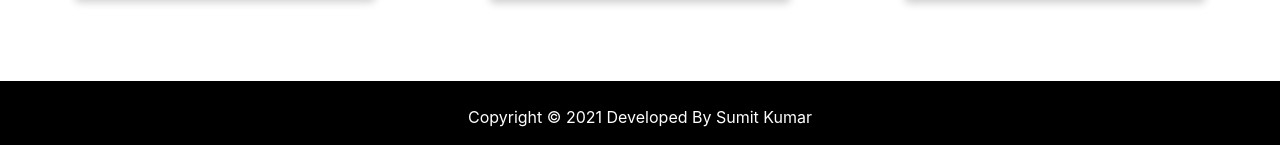
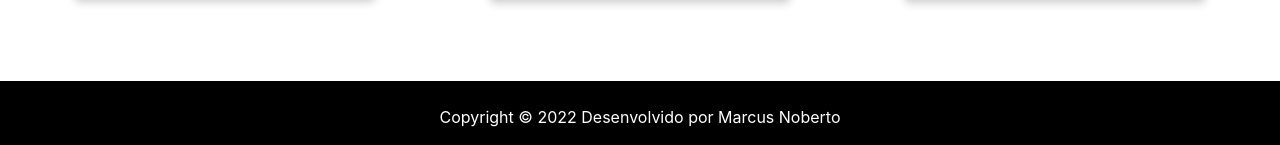
Before and after one commit to MarcusNoberto/Hospital_System, a Django app: page / in a window 1280 px wide. Shown: the part 1067-1212 px from the top of the page. Run offline with Django 3.2, Linux system fonts and the light colour scheme; some libraries are stand-ins or nearby versions.

Commit message:
adjusting templates

```diff
--- a/HospitalManagementSystem/urls.py
+++ b/HospitalManagementSystem/urls.py
@@ -25,7 +25,7 @@ urlpatterns = [
     path('adminlogin', LoginView.as_view(template_name='hospital/adminlogin.html')),
     path('doctorlogin', LoginView.as_view(template_name='hospital/doctorlogin.html')),
     path('patientlogin', LoginView.as_view(template_name='hospital/patientlogin.html')),
-
+    path('accounts/profile/', views.admin_dashboard_view),
 
     path('afterlogin', views.afterlogin_view,name='afterlogin'),
     path('logout', LogoutView.as_view(template_name='hospital/index.html'),name='logout'),
--- a/app/models.py
+++ b/app/models.py
@@ -75,8 +75,3 @@ class PatientDischargeDetails(models.Model):
     doctorFee=models.PositiveIntegerField(null=False)
     OtherCharge=models.PositiveIntegerField(null=False)
     total=models.PositiveIntegerField(null=False)
-
-
-#Developed By : sumit kumar
-#facebook : fb.com/sumit.luv
-#Youtube :youtube.com/lazycoders
--- a/app/views.py
+++ b/app/views.py
@@ -16,21 +16,21 @@ def home_view(request):
     return render(request, 'hospital/index.html')
 
 
-# for showing signup/login button for admin(by sumit)
+# for showing signup/login button for admin
 def adminclick_view(request):
     if request.user.is_authenticated:
         return HttpResponseRedirect('afterlogin')
     return render(request, 'hospital/adminclick.html')
 
 
-# for showing signup/login button for doctor(by sumit)
+# for showing signup/login button for doctor
 def doctorclick_view(request):
     if request.user.is_authenticated:
         return HttpResponseRedirect('afterlogin')
     return render(request, 'hospital/doctorclick.html')
 
 
-# for showing signup/login button for patient(by sumit)
+# for showing signup/login button for patient
 def patientclick_view(request):
     if request.user.is_authenticated:
         return HttpResponseRedirect('afterlogin')
@@ -92,7 +92,7 @@ def patient_signup_view(request):
     return render(request, 'hospital/patientsignup.html', context=mydict)
 
 
-# -----------for checking user is doctor , patient or admin(by sumit)
+# -----------for checking user is doctor , patient or admin
 def is_admin(user):
     return user.groups.filter(name='ADMIN').exists()
 
@@ -108,6 +108,7 @@ def is_patient(user):
 # ---------AFTER ENTERING CREDENTIALS WE CHECK WHETHER USERNAME AND PASSWORD IS OF ADMIN,DOCTOR OR PATIENT
 def afterlogin_view(request):
     if is_admin(request.user):
+        print('entrou aqui')
         return redirect('admin-dashboard')
     elif is_doctor(request.user):
         accountapproval = models.Doctor.objects.all().filter(user_id=request.user.id, status=True)
@@ -424,7 +425,7 @@ def discharge_patient_view(request, pk):
     return render(request, 'hospital/patient_generate_bill.html', context=patientDict)
 
 
-# --------------for discharge patient bill (pdf) download and printing
+# --------------for discharge patient bill (pdf) download and printing-----------------------
 import io
 from xhtml2pdf import pisa
 from django.template.loader import get_template
@@ -811,8 +812,3 @@ def contactus_view(request):
 # ---------------------------------------------------------------------------------
 # ------------------------ ADMIN RELATED VIEWS END ------------------------------
 # ---------------------------------------------------------------------------------
-
-
-# Developed By : sumit kumar
-# facebook : fb.com/sumit.luv
-# Youtube :youtube.com/lazycoders
--- a/templates/Hospital/admin_base.html
+++ b/templates/Hospital/admin_base.html
@@ -333,7 +333,7 @@
           <div class="col-md-12 col-sm-12">
             <div style="color:#ffffff;" class="wow fadeInUp footer-copyright">
               <p>
-                Copyright &copy; 2021 Developed By Sumit Kumar </p>
+                Copyright &copy; 2022 Desenvolvido por Marcus Noberto </p>
             </div>
           </div>
         </div>
--- a/templates/Hospital/admin_update_patient.html
+++ b/templates/Hospital/admin_update_patient.html
@@ -47,7 +47,7 @@
   <script src="//cdnjs.cloudflare.com/ajax/libs/jquery/3.2.1/jquery.min.js"></script>
 </head>
 <br><br>
-<!------ update page for doctor by admin(sumit)  ---------->
+<!------ update page for doctor by admin   ---------->
 <form method="post" enctype="multipart/form-data">
   {% csrf_token %}
   <div class="container register-form">
--- a/templates/Hospital/adminlogin.html
+++ b/templates/Hospital/adminlogin.html
@@ -56,7 +56,7 @@
   <br>
   <br><br>
 
-  <!--- login page for admin by admin(sumit)  ---------->
+  <!--- login page for admin by admin ---------->
   <form method="post">
     {% csrf_token %}
     <div class="container register-form">
--- a/templates/Hospital/adminsignup.html
+++ b/templates/Hospital/adminsignup.html
@@ -61,7 +61,7 @@
 
 
 
-  <!--- signup page for admin by admin(sumit)  ---------->
+  <!--- signup page for admin by admin  ---------->
   <form method="post">
     {% csrf_token %}
     <div class="container register-form">
--- a/templates/Hospital/doctor_base.html
+++ b/templates/Hospital/doctor_base.html
@@ -319,7 +319,7 @@
           <div class="col-md-12 col-sm-12">
             <div style="color:#ffffff;" class="wow fadeInUp footer-copyright">
               <p>
-                Copyright &copy; 2021 Developed By Sumit Kumar </p>
+                Copyright &copy; 2022 Desenvolvido por Marcus Noberto </p>
             </div>
           </div>
         </div>
--- a/templates/Hospital/doctorlogin.html
+++ b/templates/Hospital/doctorlogin.html
@@ -57,7 +57,7 @@
   <br>
   <br><br>
 
-  <!--- login page for doctor by admin(sumit)  ---------->
+  <!--- login page for doctor by admin  ---------->
   <form method="post">
     {% csrf_token %}
     <div class="container register-form">
--- a/templates/Hospital/doctorsignup.html
+++ b/templates/Hospital/doctorsignup.html
@@ -61,7 +61,7 @@
 
 
 
-  <!--- signup page for doctor by admin(sumit)  ---------->
+  <!--- signup page for doctor by admin  ---------->
   <form method="post" enctype="multipart/form-data">
     {% csrf_token %}
     <div class="container register-form">
--- a/templates/Hospital/footer.html
+++ b/templates/Hospital/footer.html
@@ -70,7 +70,7 @@
       <div class="col-md-12 col-sm-12">
         <div style="color:#ffffff;" class="wow fadeInUp footer-copyright">
           <p>
-            Copyright &copy; 2021 Developed By Sumit Kumar </p>
+            Copyright &copy; 2022 Desenvolvido por Marcus Noberto </p>
         </div>
       </div>
     </div>
```
